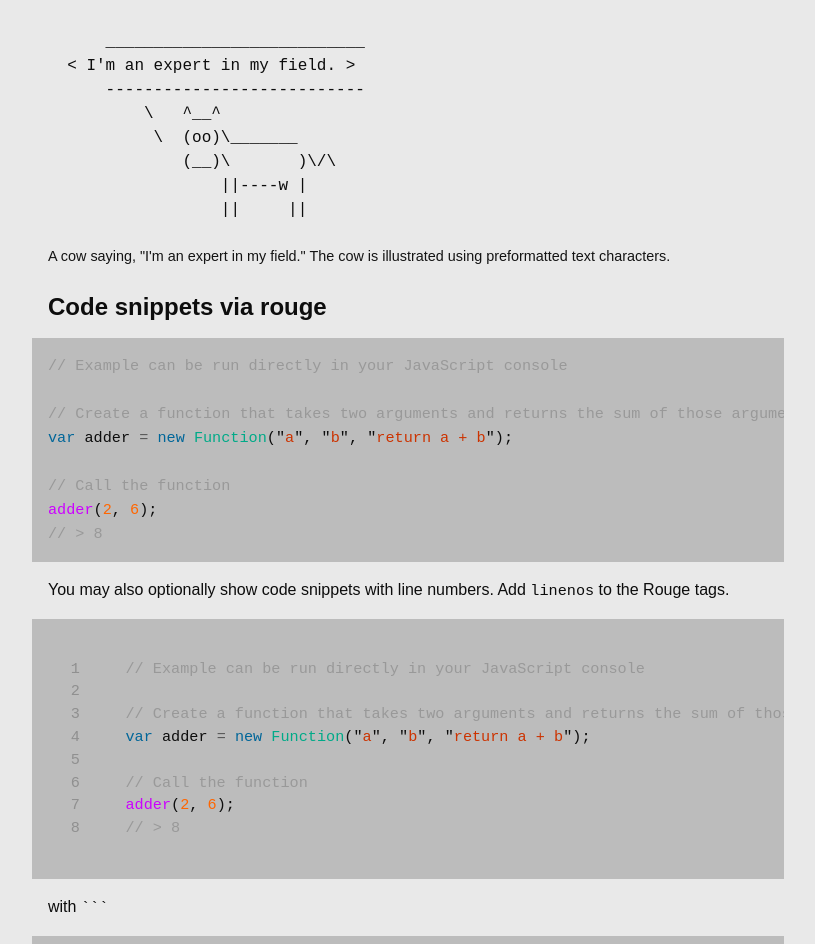
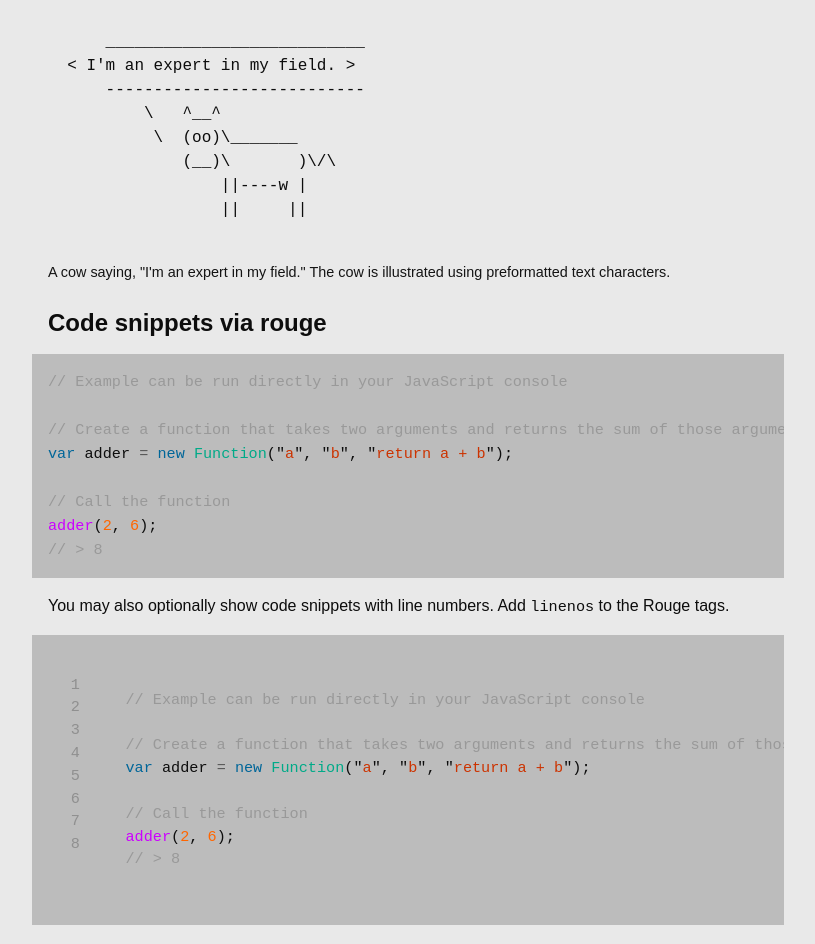
Before and after one commit to aflim/blog, a Jekyll site: the page built from styleguide.md, in a window 1280 px wide. Shown: the part 4081-5025 px from the top of the page, without its empty margins (232-1047 px from the left). Built offline with Jekyll 4.4.1, drawn with Linux system fonts in a browser that asks for light colours.

Commit message:
Update _typography.scss

```diff
--- a/_sass/_typography.scss
+++ b/_sass/_typography.scss
@@ -108,7 +108,7 @@ code {
 
 pre {
   display: block;
-  margin: 0;
+  margin-block-end: $spacer-base;
   overflow: auto;
 }
 
```
